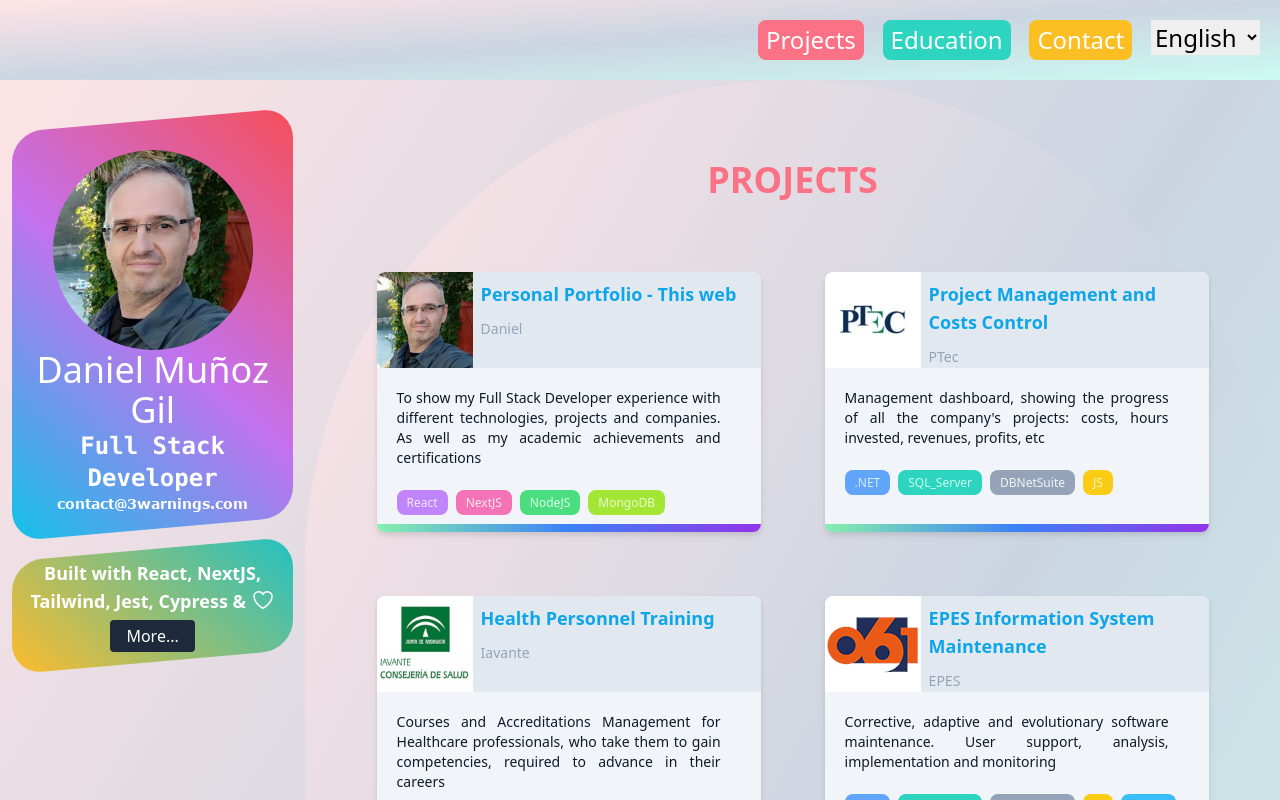
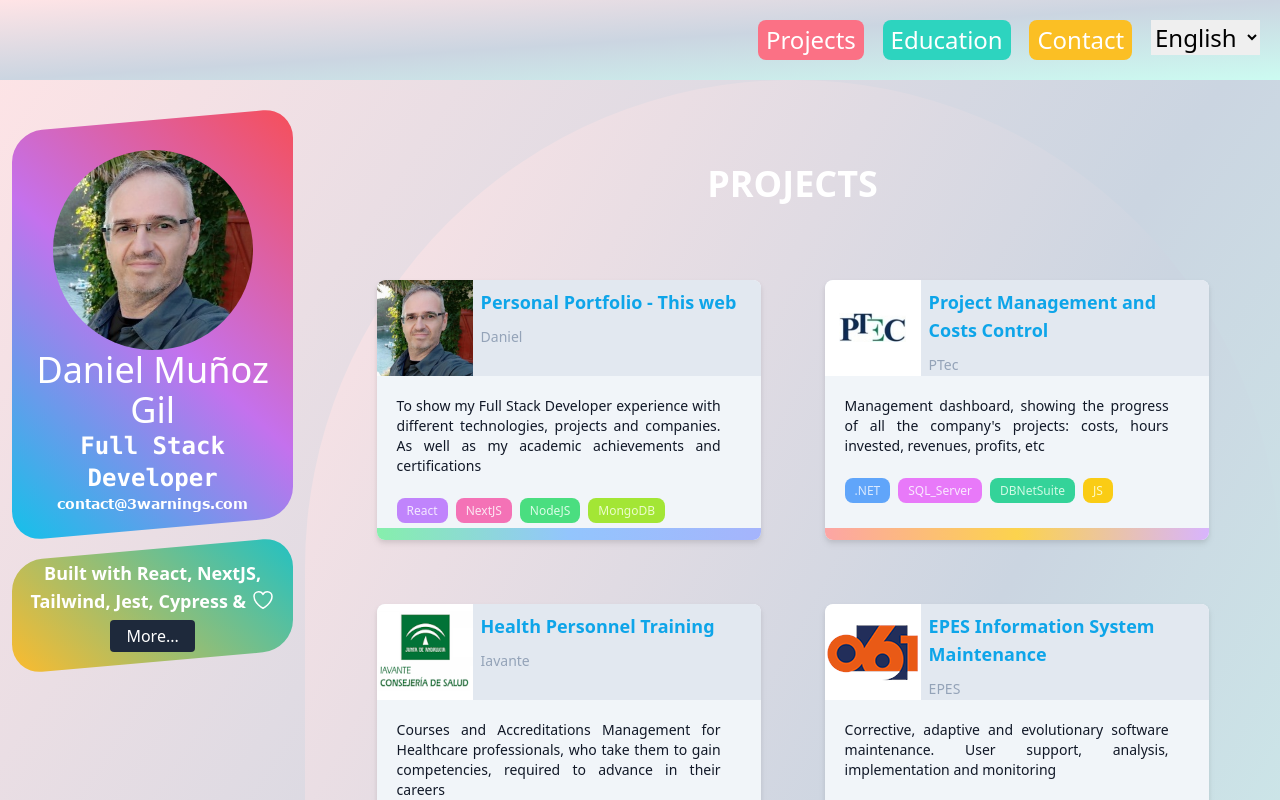
Before and after one commit to DaniMunoz/portfolio, a Next.js app: page / in a window 1280 px wide. Shown: the top 800 px of the page. Built offline with nearby package versions, Linux system fonts and the light colour scheme.

Commit message:
some CSS and dynamic gradients experiments

```diff
--- a/components/mainContent/mainContent.jsx
+++ b/components/mainContent/mainContent.jsx
@@ -7,22 +7,25 @@ import QualificationsList from "../qualificationsList/qualificationsList";
 import qualificationsData from "../../public/json/qualifications.json";
 import languageData from '../../public/json/languages.json' assert { type: 'JSON' };
 
-export default function MainContent() {
+const MainContent = ({ gradient }) => {
   //To retrieve state:
   const showProjects = useSelector((state) => state.showProjects.showProjects);
   //Obtain current language from redux store
   const language = useSelector((state) => state.language.language);
   const languageStrings = languageData[0][language];
 
+  //<article className="rounded-full bg-gradient-to-br from-rose-100 via-slate-300 to-teal-100 md:w-2/3 lg:w-4/5 px-5 pt-20 min-h-[85vh] text-center scroll-auto">
+  //<article className="rounded-full bg-gradient-to-br from-rose-100 via-slate-300 to-teal-100 md:w-2/3 lg:w-4/5 px-5 pt-20 min-h-[85vh] text-center scroll-auto"></article>
+  //<article className={"bg-gradient-to-br " + gradient + " rounded-full md:w-2/3 lg:w-4/5 px-5 pt-20 min-h-[100vh] text-center scroll-auto"}>
   return (
-    <article className="rounded-full bg-gradient-to-br from-rose-100 via-slate-300 to-teal-100 md:w-2/3 lg:w-4/5 px-5 pt-20 min-h-[85vh] text-center scroll-auto">
+    <article className={"bg-gradient-to-br " + gradient + " rounded-full md:w-2/3 lg:w-4/5 px-5 pt-20 min-h-[100vh] text-center scroll-auto"}>
 
       { showProjects &&
-        <span className="text-3xl md:text-4xl p-10 text-rose-400 font-bold px-2.5 py-1 rounded-full">
-          {languageStrings["mainContent.title.projects"]}</span>}
+        <h1 className="text-3xl md:text-4xl p-10 text-white font-bold px-2.5 py-1 rounded-full">
+          {languageStrings["mainContent.title.projects"]}</h1>}
       { !showProjects &&
-        <span className="text-3xl md:text-4xl p-10 text-teal-500 font-bold px-2.5 py-1 rounded-full">
-          {languageStrings["mainContent.title.qualifications"]}</span>}
+        <h1 className="text-3xl md:text-4xl p-10 text-white font-bold px-2.5 py-1 rounded-full">
+          {languageStrings["mainContent.title.qualifications"]}</h1>}
 
       <div className="flex flex-wrap justify-center py-10">
         { showProjects && <ProjectList projects={projectsData} />}
@@ -31,3 +34,5 @@ export default function MainContent() {
     </article>
   );
 }
+
+export default MainContent;
--- /dev/null
+++ b/components/projectList/helpers.js
@@ -0,0 +1,27 @@
+const helpers = function () {};
+
+//TailwindCSS can't work with dynamic classes, so we will take random static classes
+
+const fromColors = [//'from-slate-300', 'from-gray-300', 'from-zinc-300', 'from-neutral-300', 'from-stone-300',
+    'from-red-300', 'from-orange-300'
+    , 'from-amber-300', 'from-yellow-300', 'from-lime-300', 'from-green-300', 'from-emerald-300', 'from-teal-300', 'from-cyan-300', 'from-sky-300'
+    , 'from-blue-300', 'from-indigo-300', 'from-violet-300', 'from-purple-300', 'from-fuchsia-300', 'from-pink-300', 'from-rose-100'];
+
+const viaColors = [//'via-slate-300', 'via-gray-300', 'via-zinc-300', 'via-neutral-300', 'via-stone-300',
+    'via-red-300', 'via-orange-300'
+    , 'via-amber-300', 'via-yellow-300', 'via-lime-300', 'via-green-300', 'via-emerald-300', 'via-teal-300', 'via-cyan-300', 'via-sky-300'
+    , 'via-blue-300', 'via-indigo-300', 'via-violet-300', 'via-purple-300', 'via-fuchsia-300', 'via-pink-300', 'via-rose-100'];
+
+const toColors = [//'to-slate-300', 'to-gray-300', 'to-zinc-300', 'to-neutral-300', 'to-stone-300',
+    'to-red-300', 'to-orange-300'
+    , 'to-amber-300', 'to-yellow-300', 'to-lime-300', 'to-green-300', 'to-emerald-300', 'to-teal-300', 'to-cyan-300', 'to-sky-300'
+    , 'to-blue-300', 'to-indigo-300', 'to-violet-300', 'to-purple-300', 'to-fuchsia-300', 'to-pink-300', 'to-rose-100'];
+
+helpers.staticGradient = () => {
+    return "bg-gradient-to-r"
+        + " " + fromColors[Math.floor(Math.random() * 17)]
+        + " " + viaColors[Math.floor(Math.random() * 17)]
+        + " " + toColors[Math.floor(Math.random() * 17)];
+}
+
+export default helpers;
--- a/components/projectList/projectList.jsx
+++ b/components/projectList/projectList.jsx
@@ -1,15 +1,19 @@
 import { useSelector } from 'react-redux';
 import React from 'react';
 import Image from "next/image";
-//import { css } from '@emotion/core';
-//import styles from './projectList.module.css'
+import helpers from './helpers.js';
 
 const ProjectList = ({ projects }) => {
   const language = useSelector((state) => state.language.language);
 
-  const cards = projects.map((project) => (
+  let gradientes = [];
+  gradientes = projects.map(() => {
+    return helpers.staticGradient();
+  })
+
+  const cards = projects.map((project, i) => (
     <div key={project.id} role="projectCard" href="#" className="relative block overflow-hidden rounded-lg p-0 max-w-sm m-8 bg-slate-100 hover:bg-white drop-shadow-md hover:drop-shadow-xl shadow-slate-900 w-80 sm:w-96">
-      <span className="absolute inset-x-0 bottom-0 h-2 bg-gradient-to-r from-green-300 via-blue-500 to-purple-600"></span>
+      <span id={"gradiente-" + project.id} className={"absolute inset-x-0 bottom-0 h-3 " + gradientes[i]}></span>
 
       <div className="justify-between flex">
         <div className="ml-0 flex-shrink-0 block">
@@ -41,9 +45,9 @@ const ProjectList = ({ projects }) => {
                 case "Blender":
                   return <span key={tech.tech} className="bg-violet-400 text-violet-100 dark:bg-violet-400 dark:text-white text-xs font-medium mr-2 px-2.5 py-1 rounded-lg ">{tech.tech}</span>;
                 case "Bootstrap":
-                  return <span key={tech.tech} className="bg-violet-400 text-violet-100 dark:bg-violet-400 dark:text-white text-xs font-medium mr-2 px-2.5 py-1 rounded-lg ">{tech.tech}</span>;
+                  return <span key={tech.tech} className="bg-violet-400 text-violet-100 dark:bg-violet-400 dark:text-white text-xs font-medium mr-2 px-2 py-1 rounded-lg ">{tech.tech}</span>;
                 case "DBNetSuite":
-                  return <span key={tech.tech} className="bg-slate-400 text-slate-100 dark:bg-slate-400 dark:text-white text-xs font-medium mr-2 px-2.5 py-1 rounded-lg ">{tech.tech}</span>;
+                  return <span key={tech.tech} className="bg-emerald-400 text-emerald-100 dark:bg-emerald-400 dark:text-white text-xs font-medium mr-2 px-2.5 py-1 rounded-lg ">{tech.tech}</span>;
                 case "Flash_MX":
                   return <span key={tech.tech} className="bg-indigo-400 text-indigo-100 dark:bg-indigo-400 dark:text-white text-xs font-medium mr-2 px-2.5 py-1 rounded-lg ">{tech.tech}</span>;
                 case "Google_Cloud":
@@ -71,9 +75,9 @@ const ProjectList = ({ projects }) => {
                 case "Smarty":
                   return <span key={tech.tech} className="bg-amber-400 text-amber-100 dark:bg-amber-400 dark:text-black text-xs font-medium mr-2 px-2.5 py-1 rounded-lg ">{tech.tech}</span>;
                 case "SQL_Server":
-                  return <span key={tech.tech} className="bg-teal-400 text-teal-100 dark:bg-teal-400 dark:text-white text-xs font-medium mr-2 px-2.5 py-1 rounded-lg ">{tech.tech}</span>;
+                  return <span key={tech.tech} className="bg-fuchsia-400 text-fuchsia-100 dark:bg-fuchsia-400 dark:text-white text-xs font-medium mr-2 px-2.5 py-1 rounded-lg ">{tech.tech}</span>;
                 case "Swift3D":
-                  return <span key={tech.tech} className="bg-gray-400 text-gray-100 dark:bg-gray-400 dark:text-white text-xs font-medium mr-2 px-2.5 py-1 rounded-lg ">{tech.tech}</span>;
+                  return <span key={tech.tech} className="bg-lime-400 text-lime-100 dark:bg-lime-400 dark:text-white text-xs font-medium mr-2 px-2.5 py-1 rounded-lg ">{tech.tech}</span>;
                 default:
                   return <span key={tech.tech} className="bg-blue-400 text-blue-100 dark:bg-blue-400 dark:text-white text-xs font-medium mr-2 px-2.5 py-1 rounded-lg ">{tech.tech}</span>;
               }
--- a/components/sidebar/sidebar.jsx
+++ b/components/sidebar/sidebar.jsx
@@ -25,6 +25,17 @@ export default function SideBar() {
           <p><button className="bg-slate-800 hover:bg-slate-600 text-white px-4 py-1 rounded">More...</button></p>
         </>
         }
+        {(language == "es") &&
+        <>
+          <p className="font-semibold text-lg">Creado con React, NextJS, </p>
+          <span className="font-semibold text-lg">Tailwind, Jest, Cypress y </span>
+            <svg className="w-6 h-6 mb-2 inline" xmlns="http://www.w3.org/2000/svg" fill="none" viewBox="0 0 24 24" strokeWidth={1.5} stroke="currentColor">
+              <path strokeLinecap="round" strokeLinejoin="round" d="M21 8.25c0-2.485-2.099-4.5-4.688-4.5-1.935 0-3.597 1.126-4.312 2.733-.715-1.607-2.377-2.733-4.313-2.733C5.1 3.75 3 5.765 3 8.25c0 7.22 9 12 9 12s9-4.78 9-12z" />
+            </svg>
+
+          <p><button className="bg-slate-800 hover:bg-slate-600 text-white px-4 py-1 rounded">More...</button></p>
+        </>
+        }
       </section>
     </aside>
   );
--- /dev/null
+++ b/pages/helpers.js
@@ -0,0 +1,26 @@
+const helpers = function () {};
+
+//TailwindCSS can't work with dynamic classes, so we will take random static classes
+
+const fromColors = [//'from-slate-100', 'from-gray-100', 'from-zinc-100', 'from-neutral-100', 'from-stone-100',
+    'from-red-100', 'from-orange-100'
+    , 'from-amber-100', 'from-yellow-100', 'from-lime-100', 'from-green-100', 'from-emerald-100', 'from-teal-100', 'from-cyan-100', 'from-sky-100'
+    , 'from-blue-100', 'from-indigo-100', 'from-violet-100', 'from-purple-100', 'from-fuchsia-100', 'from-pink-100', 'from-rose-100'];
+
+const viaColors = [//'via-slate-100', 'via-gray-100', 'via-zinc-100', 'via-neutral-100', 'via-stone-100',
+    'via-red-100', 'via-orange-100'
+    , 'via-amber-100', 'via-yellow-100', 'via-lime-100', 'via-green-100', 'via-emerald-100', 'via-teal-100', 'via-cyan-100', 'via-sky-100'
+    , 'via-blue-100', 'via-indigo-100', 'via-violet-100', 'via-purple-100', 'via-fuchsia-100', 'via-pink-100', 'via-rose-100'];
+
+const toColors = [//'to-slate-100', 'to-gray-100', 'to-zinc-100', 'to-neutral-100', 'to-stone-100',
+    'to-red-100', 'to-orange-100'
+    , 'to-amber-100', 'to-yellow-100', 'to-lime-100', 'to-green-100', 'to-emerald-100', 'to-teal-100', 'to-cyan-100', 'to-sky-100'
+    , 'to-blue-100', 'to-indigo-100', 'to-violet-100', 'to-purple-100', 'to-fuchsia-100', 'to-pink-100', 'to-rose-100'];
+
+helpers.staticGradient = () => {
+    return fromColors[Math.floor(Math.random() * 17)]
+        + " " + viaColors[Math.floor(Math.random() * 17)]
+        + " " + toColors[Math.floor(Math.random() * 17)];
+}
+
+export default helpers;
--- a/pages/index.tsx
+++ b/pages/index.tsx
@@ -2,19 +2,19 @@ import { Provider } from 'react-redux';
 import store from '../src/store/store';
 import Head from "next/head";
 import Header from "@/components/header/header";
-import Footer from "../components/footer/footer";
+//import Footer from "../components/footer/footer";
 import SideBar from "../components/sidebar/sidebar";
 import MainContent from "../components/mainContent/mainContent";
-
-//import styles from "../dist/output.css";
-//import styles from "@/pages/index.module.css";
-//bg-gradient-to-br from-rose-100 via-slate-300 to-teal-100
-//<div className="bg-[url('/images/background.svg')]"></div>
+//import helpers from './helpers.js';
 
 export default function Home() {
+  //const randomGradient1 = helpers.staticGradient();
+  const randomGradient1 = "from-rose-100 via-slate-300 to-teal-100";
+  //const randomGradient2 = helpers.staticGradient();
+  //<Footer />
   return (
     <>
-      <div className="bg-gradient-to-br from-rose-100 via-slate-300 to-teal-100 font-sans">
+      <div className={"font-sans bg-gradient-to-br " + randomGradient1} >
         <Provider store={store}>
         <Head>
           <title>Daniel&apos;s Portfolio</title>
@@ -27,10 +27,9 @@ export default function Home() {
 
         <div className="w-full flex flex-col space-y-4 md:flex-row md:space-x-0 md:space-y-0">
           <SideBar />
-          <MainContent />
+          <MainContent gradient={randomGradient1}/>
         </div>
 
-        <Footer />
         </Provider>
       </div>
     </>
```
